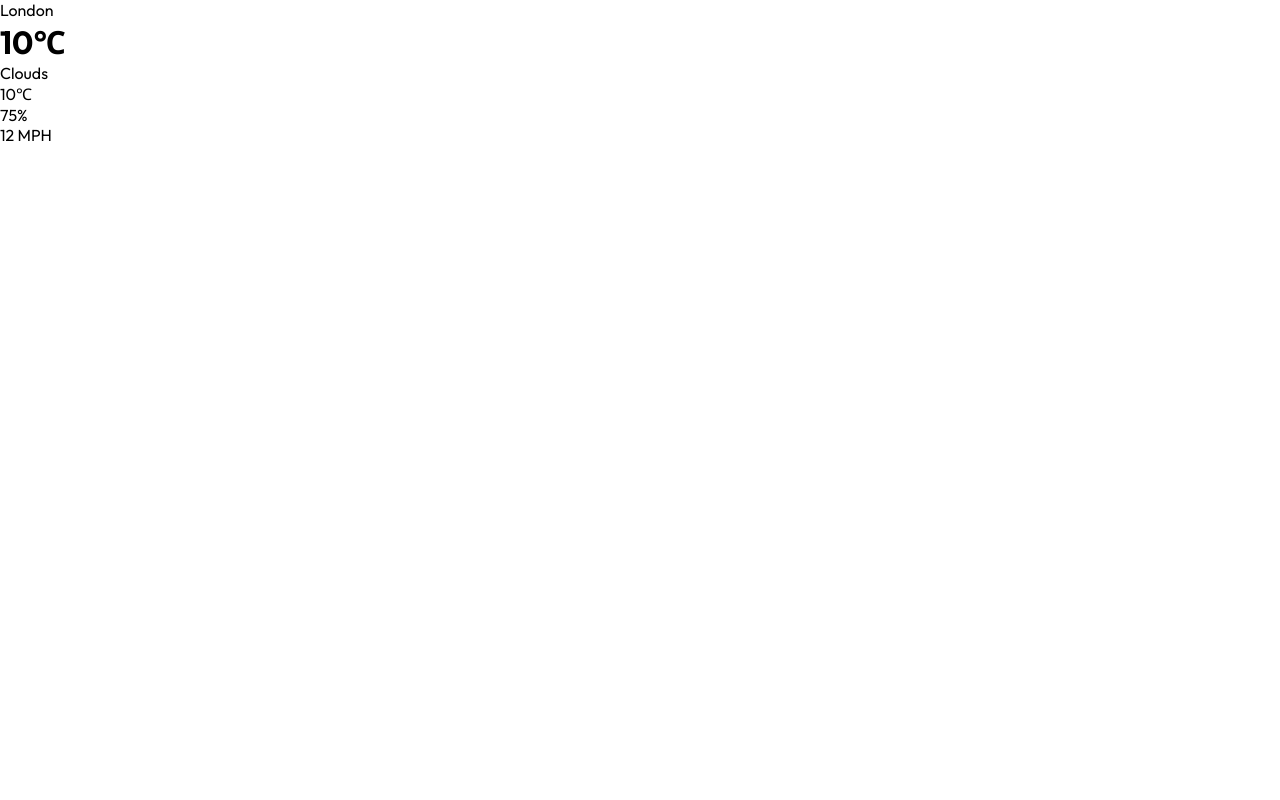
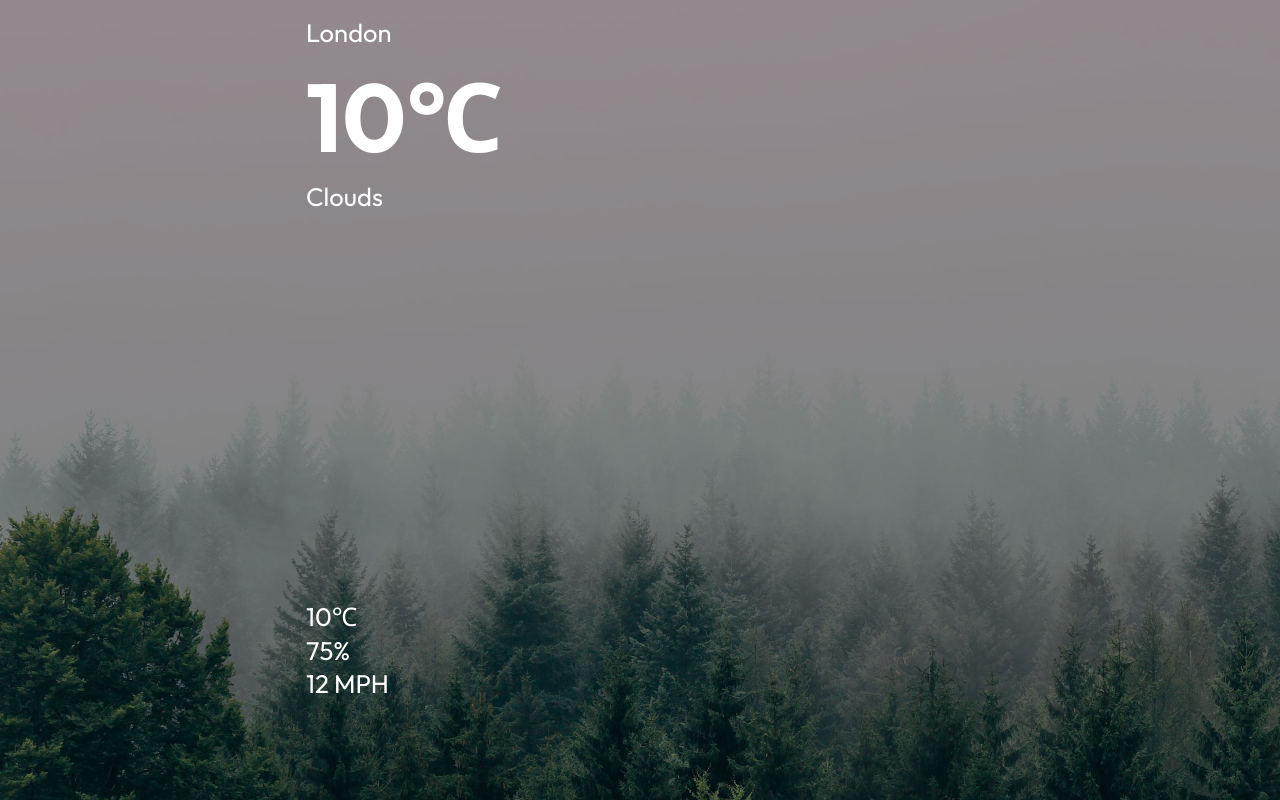
Before and after one commit to dazeste/weather-app-react, a React (Create React App) app: page / in a window 1280 px wide. Built offline with nearby package versions, Linux system fonts and the light colour scheme.

Commit message:
Add files via upload

```diff
--- a/src/index.css
+++ b/src/index.css
@@ -13,8 +13,42 @@ body {
   -webkit-font-smoothing: antialiased;
   -moz-osx-font-smoothing: grayscale;
 }
+h1{
+  font-size: 6rem;
+}
+p{
+  font-size: 1.6rem;
+}
+.app{
+  width: 100%;
+  min-height: 100vh;
+  position: relative;
+  background-color: rgba(0, 0, 0, 0.4);
+  color:white;
+}
+.app::before{
+  content:"";
+  background: url("./assets/filip-zrnzevic-QsWG0kjPQRY-unsplash.jpg") no-repeat center center/cover;
+  position:absolute;
+  width: 100%;
+  height: 100%;
+  top: 0;
+  left: 0;
+  z-index: -1;
+}
+.container{
+  max-width: 700px;
+  height: 700px;
+  margin: auto;
+  padding: 0 1rem;
+  position: relative;
+  top: 10%;
+  display: flex;
+  flex-direction: column;
+  justify-content: space-between;
+}
 
-code {
-  font-family: source-code-pro, Menlo, Monaco, Consolas, 'Courier New',
-    monospace;
+.app .top{
+  width: 100%;
+  margin: 1rem auto;;
 }
```
Also changed, not shown: src/assets/filip-zrnzevic-QsWG0kjPQRY-unsplash.jpg (added).
